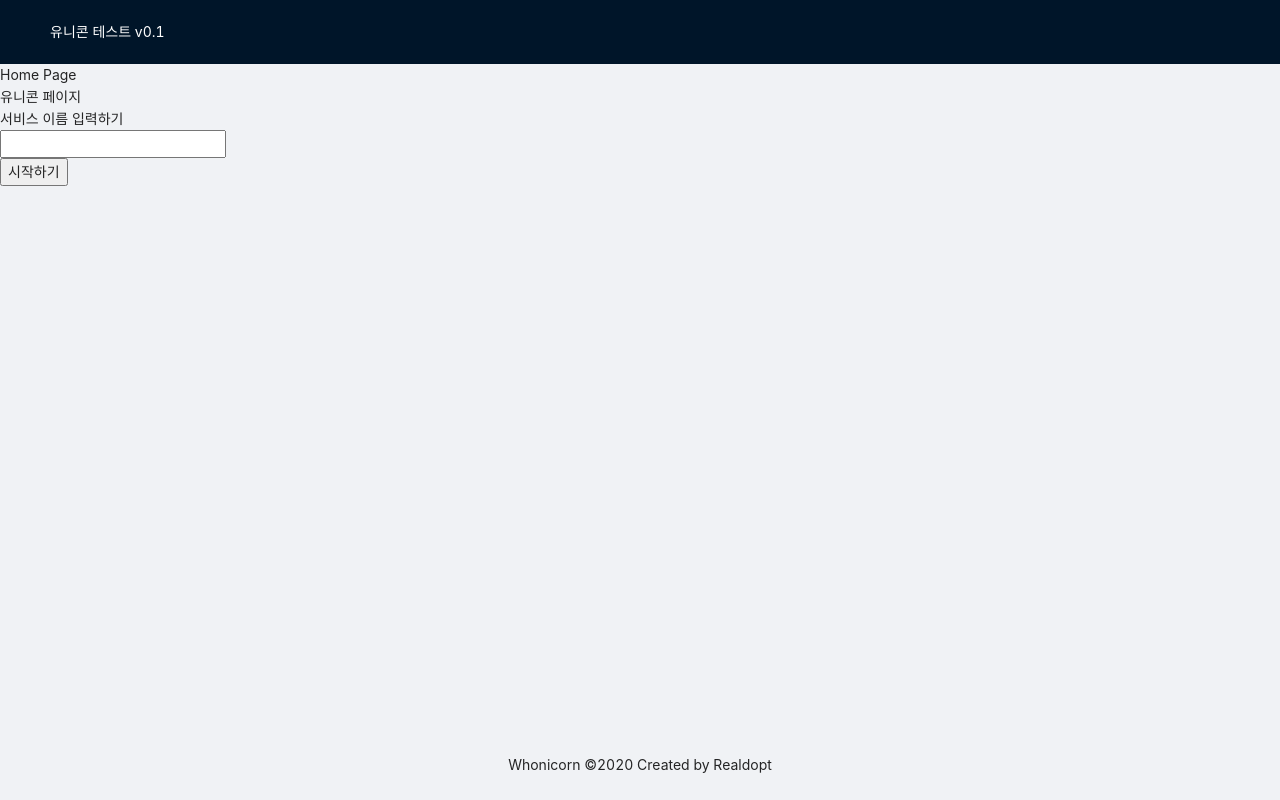
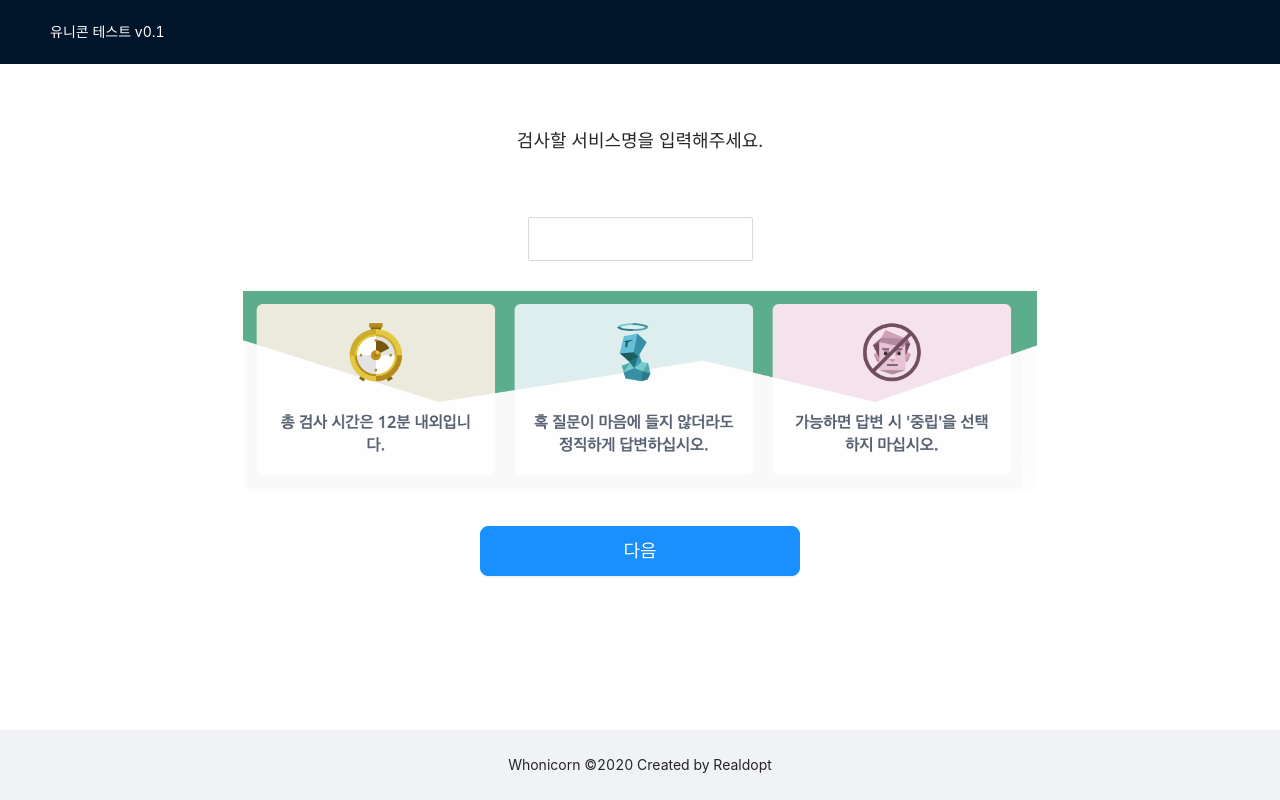
Before and after one commit to zigsong/dbdlab-unicorn, a React (Create React App) app: page /entry in a window 1280 px wide. Built offline with nearby package versions, Linux system fonts and the light colour scheme.

Commit message:
엔트리 페이지 작업

```diff
--- /dev/null
+++ b/src/components/UnicornTextField.tsx
@@ -0,0 +1,33 @@
+import React from "react";
+import { Input } from 'antd';
+import styled from "styled-components";
+
+const StyledDiv = styled.div`
+  width: 100%;
+  text-align: center;
+  display: flex;
+  align-items: center;
+  justify-content: center;
+  flex-direction: column;
+`
+
+const StyledInput = styled(Input)`
+  width: 225px;
+  height: 44px;
+`
+
+interface UnicornTextFieldProps {
+  flex?: number
+  onChange?: React.ChangeEventHandler<HTMLInputElement>
+  onPressEnter?: React.KeyboardEventHandler<HTMLInputElement>
+}
+
+function UnicornTextField(props: UnicornTextFieldProps) {
+  return (
+    <StyledDiv style={{ flex: props.flex }}>
+      <StyledInput onChange={props.onChange} onPressEnter={props.onPressEnter} />
+    </StyledDiv>
+  )
+}
+
+export default UnicornTextField
--- a/src/components/index.ts
+++ b/src/components/index.ts
@@ -1,7 +1,8 @@
 import UnicornButton from "./UnicornButton"
 import UnicornText from "./UnicornText"
 import UnicornEmptyRow from "./UnicornEmptyRow"
+import UnicornTextField from "./UnicornTextField"
 
 export {
-  UnicornButton, UnicornText, UnicornEmptyRow
+  UnicornButton, UnicornText, UnicornEmptyRow, UnicornTextField
 }
--- a/src/layouts/UnicornFlexLayout.tsx
+++ b/src/layouts/UnicornFlexLayout.tsx
@@ -12,14 +12,13 @@ const UnicornDiv = styled(Layout)`
 const UnicornContent = styled(Content)`
   display: flex;
   flex-direction: column;
-  padding: 0 10px;
   text-align: center;
 `
 
-function UnicornFlexLayout({ children }: { children: React.ReactNode }) {
+function UnicornFlexLayout({ padding, children }: { padding?: string, children: React.ReactNode }) {
   return (
     <UnicornDiv className="layout">
-      <UnicornContent>
+      <UnicornContent style={{  padding: padding ? padding : '0 10px' }}>
         {children}
       </UnicornContent>
     </UnicornDiv>
--- a/src/pages/UnicornEntry.tsx
+++ b/src/pages/UnicornEntry.tsx
@@ -1,39 +1,45 @@
-import React, { Fragment, useState } from 'react';
-import { Link } from 'react-router-dom';
-// import history from '../history';
-import { useHistory } from "react-router-dom";
+import React, { useState } from "react";
+import styled from "styled-components";
+
+import { withRouter, RouteChildrenProps } from 'react-router-dom';
+import UnicornFlexLayout from "../layouts/UnicornFlexLayout";
+import { UnicornText, UnicornButton, UnicornEmptyRow, UnicornTextField } from "../components";
+import EntryBannerImage from "../assets/entry_banner.png"
 
 
-interface HomeProps {
+const BannerImg = styled.img`
+  max-width: 100%;
+  max-height: 200px;
+  width: auto;
+  height: auto;
+  margin: 0 auto;
+`
 
-};
+function UnicornHome(props: RouteChildrenProps) {
+  const [serviceName, setServiceName] = useState("");
 
-export default function Home({}: HomeProps) {
-    const [serviceName, setServiceName] = useState("");
-    const history = useHistory();
+  const onNext = () => {
+    const { history } = props;
+    history.push({
+      pathname: '/survey',
+      search: "?" + new URLSearchParams({ serviceName }).toString()
+    })
+  }
 
-    const handleChange = (e: any) => {
-        // console.log(e.target.value);
-        setServiceName(e.target.value);
-    };
+  return (
+    <UnicornFlexLayout padding="0">
+      <UnicornEmptyRow flex={2} />
+      <UnicornText fontSize={18}>검사할 서비스명을 입력해주세요.</UnicornText>
+      <UnicornEmptyRow flex={2} />
+      <UnicornTextField onChange={(e) => setServiceName(e.target.value)} onPressEnter={onNext} />
+      <UnicornEmptyRow flex={1} />
+      <BannerImg src={EntryBannerImage} alt="entry_banner" />
+      <UnicornButton flex={4} width={320} height={50} borderRadius={8} fontSize={18} onClick={onNext}>
+        다음
+      </UnicornButton>
+      <UnicornEmptyRow flex={4} />
+    </UnicornFlexLayout>
+  )
+}
 
-    const handleSubmit = () => {
-        history.push({
-            pathname: '/survey',
-            // search: '?query=abc',
-            state: { name: serviceName }
-        })
-    }
-
-    return (
-        <Fragment>
-            <div>Home Page</div>
-            <div>유니콘 페이지</div>
-            <label>서비스 이름 입력하기</label>
-            <form onSubmit={handleSubmit}>
-                <input onChange={handleChange}/><br />
-                <input type="submit" value="시작하기" onClick={handleSubmit}/>
-            </form>
-        </Fragment>
-    );
-}
+export default withRouter(UnicornHome)
```
Also changed, not shown: src/assets/entry_banner.png (added).
